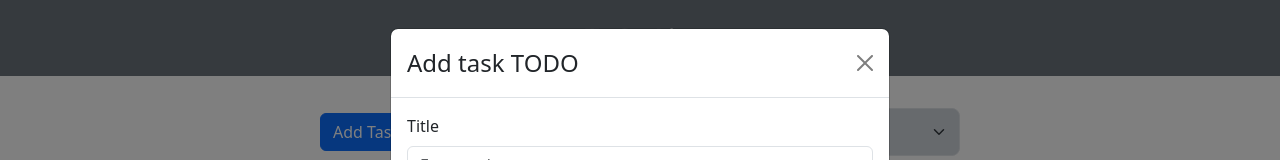
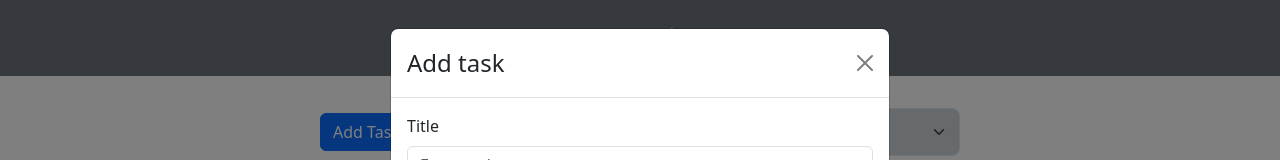
Before and after one commit to DharunDayaal/todo-app, a React (Vite) app: page / in a window 1280 px wide. Both pictures are taken after a click on the button "Add Task". Shown: the top 160 px of the page. Built offline with nearby package versions, Linux system fonts and the light colour scheme.

Commit message:
bug fixes

```diff
--- a/src/components/CreateTaskComponent.jsx
+++ b/src/components/CreateTaskComponent.jsx
@@ -17,7 +17,7 @@ const CreateTaskComponent = ({ show, setShow }) => {
     <>
       <Modal show={show} onHide={handleClose}>
         <Modal.Header closeButton>
-          <Modal.Title>Add task { taskName ? taskName : 'TODO' }</Modal.Title>
+          <Modal.Title>Add task { taskName ? taskName : '' }</Modal.Title>
         </Modal.Header>
         <Modal.Body>
           <Form>
```
